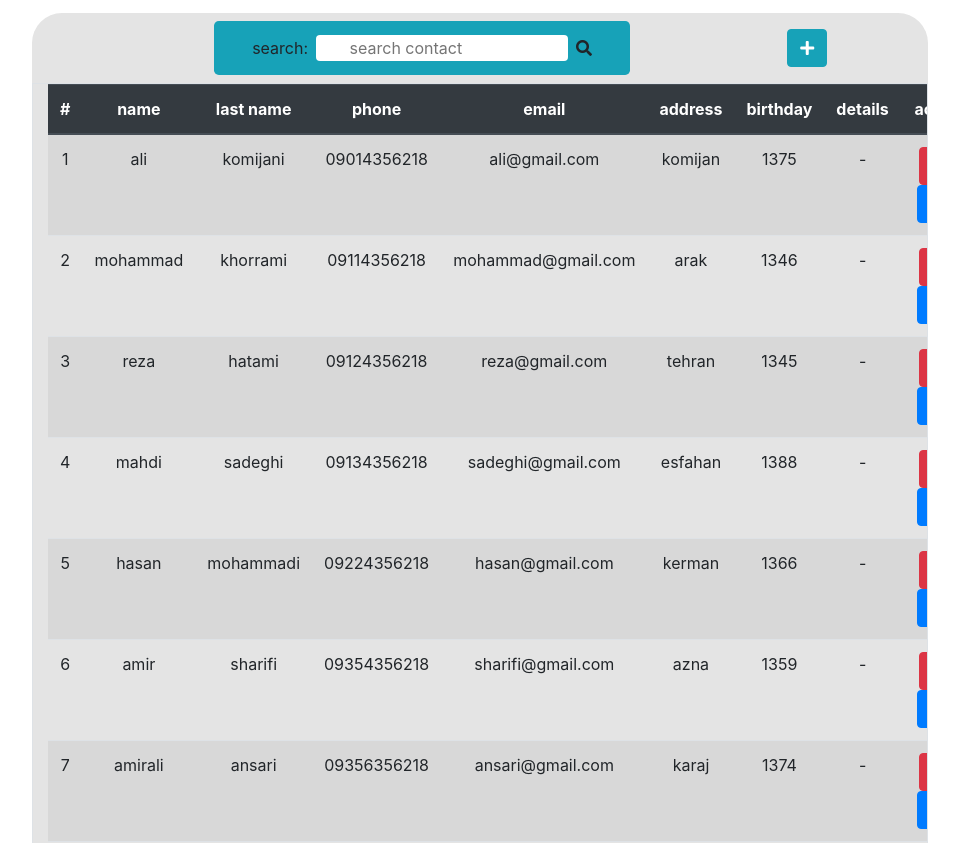
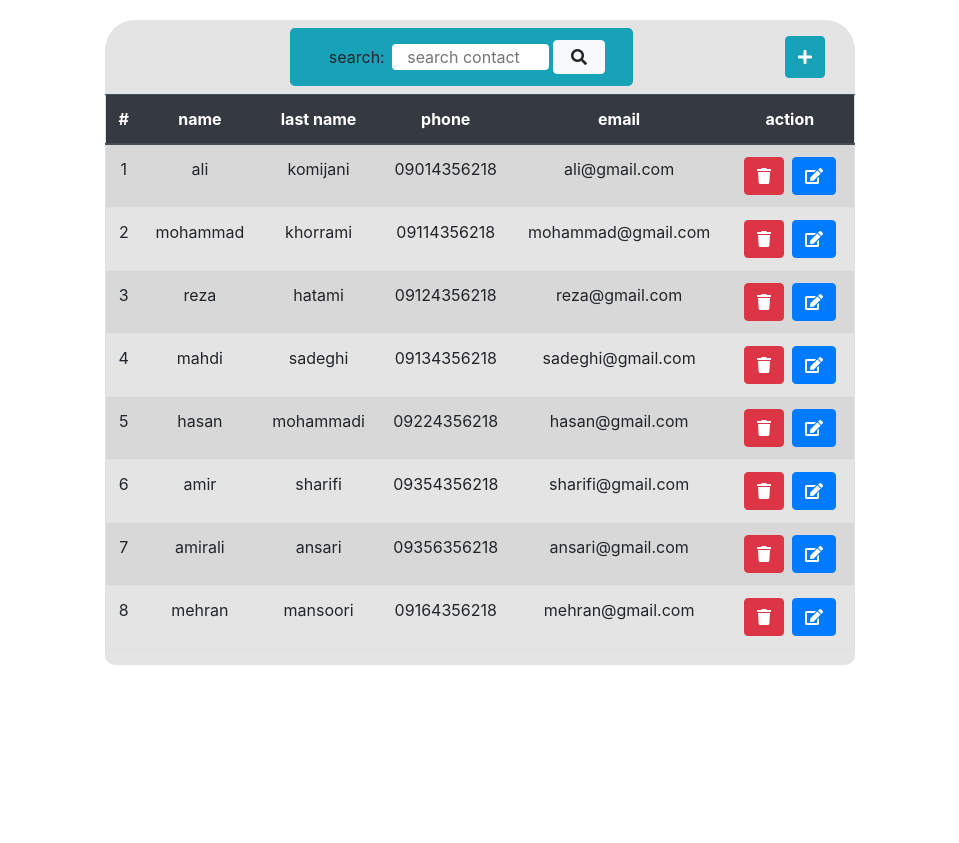
Before and after one commit to mostafa-jamali/Contact-project-by-functional-component-of-React, a React (Create React App) app: page / in a window 1280 px wide. Shown: the top 843 px of the page, without its empty margins (160-1119 px from the left). After the commit the page ends 800 px from the top, so only its background shows below. Built offline with nearby package versions, Linux system fonts and the light colour scheme.

Commit message:
Edit modal and handleAdd

```diff
--- a/src/App.css
+++ b/src/App.css
@@ -1,8 +1,10 @@
 .App {
   text-align: center;
-  max-width: 1000px;
+  max-width: 750px;
   height: 100%;
-  margin: 1% 15% 0 15%;
+  margin-left: auto;
+  margin-right: auto;
+  margin-top: 20px;
   background-color: rgb(228, 228, 228);
   border-radius: 30px 30px 10px 10px;
 }
--- a/src/Components/Edit/Editform.js
+++ b/src/Components/Add/AddForm.jsx
@@ -9,17 +9,13 @@ import Button from 'react-bootstrap/Button';
 import { propTypes } from "react-bootstrap/esm/Image";
 
 
-function Editform({contacts, setContacts, show, setShow,handleShow, handleClose}) {
+function AddForm({contacts, setContacts, show, setShow,handleShow, handleClose}) {
 
     const [newObj, setNewObj] = useState({
-        id: "",
         name: "",
         lastName: "",
         phone: "",
         email: "",
-        address: "",
-        birthday: "",
-        details: "",
     })
     const handleChange= (event)=> {
         const {name, value} = event.target;
@@ -27,32 +23,28 @@ function Editform({contacts, setContacts, show, setShow,handleShow, handleClose}
     }
     const handleAdd = (obj)=>{
         let id = contacts.reduce((initial, item) =>  1 + Math.max(item.id), 0);
-        (obj.name.length > 0) && (obj.lastName.length > 0) && (obj.email.length > 0)
+        (obj.name.length > 0) && (obj.lastName.length > 0) && (obj.phone.length > 0) && (obj.email.length > 0)
         && setContacts([...contacts, {...obj, id}]);
     }
     const handleClear= ()=>{
         setNewObj({
-            id: "",
             name: "",
             lastName: "",
             phone: "",
             email: "",
-            address: "",
-            birthday: "",
-            details: "",
         })
     }
     const handleSubmit = (event) => {
         event.preventDefault();
         handleAdd(newObj);
-        handleClear();
+        // handleClear();
     }
 
     return (
         <>
             <Modal show={show} onHide={handleClose}>
                 <Modal.Header closeButton>
-                    <Modal.Title>Add/Edit contact</Modal.Title>
+                    <Modal.Title>Add contact</Modal.Title>
                 </Modal.Header>
                 <Modal.Body>
                     <form onSubmit={handleSubmit} className="d-flex flex-column">
@@ -68,15 +60,6 @@ function Editform({contacts, setContacts, show, setShow,handleShow, handleClose}
 
                         <label htmlFor="email" className="mb-0 mt-2">email:</label>
                         <input type="email" placeholder="Enter email" name="email" onChange={handleChange} className="rounded border"/>
-
-                        <label htmlFor="address" className="mb-0 mt-2">address:</label>
-                        <input type="address" placeholder="Enter address" name="address" onChange={handleChange} className="rounded border"/>
-
-                        <label htmlFor="birthday" className="mb-0 mt-2">birthday:</label>
-                        <input type="number" placeholder="Enter birthday" name="birthday" onChange={handleChange} className="rounded border"/>
-
-                        <label htmlFor="details" className="mb-0 mt-2">details:</label>
-                        <input type="text" placeholder="Enter details" name="details" onChange={handleChange} className="rounded border"/>
 
                         <Modal.Footer>
                             <Button variant="danger" onClick={handleClose}>
@@ -97,4 +80,4 @@ function Editform({contacts, setContacts, show, setShow,handleShow, handleClose}
 
 }
 
-export default Editform;
+export default AddForm;
--- a/src/Components/Contacts/Tr.js
+++ b/src/Components/Contacts/Tr.js
@@ -1,25 +1,32 @@
 import React, { useState } from 'react';
+import EditForm from '../Edit/EdirForm'
 
-function Tr (props) {
+function Tr ({contacts, setContacts, item}) {
 
     const handleDelete= (id)=>{
-        props.setContacts([...props.contacts.filter(item=> item.id != id)])
+        setContacts([...contacts.filter(item=> item.id != id)])
     }
+    const [show, setShow] = useState(false);
+
+    const handleCloseEdit = () => setShow(false);
+    const handleShowEdit = () => {
+        setShow(true);
+        // let id = contacts.filter((item)=> item.id == id);
+        // handleEdit(id)
+    };
 
     return (
             <>
                 <tr className="tr">
-                    <td>{props.item.id}</td>
-                    <td>{props.item.name}</td>
-                    <td>{props.item.lastName}</td>
-                    <td>{props.item.phone}</td>
-                    <td>{props.item.email}</td>
-                    <td>{props.item.address}</td>
-                    <td>{props.item.birthday}</td>
-                    <td>{props.item.details}</td>
+                    <td>{item.id}</td>
+                    <td>{item.name}</td>
+                    <td>{item.lastName}</td>
+                    <td>{item.phone}</td>
+                    <td>{item.email}</td>
                     <td>
-                        <button onClick={()=> handleDelete(props.item.id)} className="btn btn-danger mx-1"><i className='fa fa-trash'/></button>
-                        <button className="btn btn-primary mx-1"><i className='fa fa-edit'/></button>
+                        <button onClick={()=> handleDelete(item.id)} className="btn btn-danger mx-1"><i className='fa fa-trash'/></button>
+                        <button onClick={handleShowEdit} className="btn btn-primary mx-1"><i className='fa fa-edit'/></button>
+                        <EditForm contacts={contacts} setContacts={setContacts} show={show} handleShowEdit={handleShowEdit} handleCloseEdit={handleCloseEdit}/>
                     </td>
                 </tr>
             </>
--- /dev/null
+++ b/src/Components/Edit/EdirForm.jsx
@@ -0,0 +1,89 @@
+import React, { useState, useEffect } from "react";
+import Modal from 'react-bootstrap/Modal';
+import ModalDialog from 'react-bootstrap/ModalDialog';
+import ModalHeader from 'react-bootstrap/ModalHeader';
+import ModalTitle from 'react-bootstrap/ModalTitle';
+import ModalBody from 'react-bootstrap/ModalBody';
+import ModalFooter from 'react-bootstrap/ModalFooter';
+import Button from 'react-bootstrap/Button';
+import { propTypes } from "react-bootstrap/esm/Image";
+
+
+function EditForm({contacts, setContacts, show,handleShowEdit, handleCloseEdit}) {
+
+    const [editObj, setEditObj] = useState({
+        name: "",
+        lastName: "",
+        phone: "",
+        email: ""
+    })
+    const handleChange= (event)=> {
+        const {name, value} = event.target;
+        setEditObj({...editObj, [name]:value});
+    }
+
+    // const handleEdit = (obj)=>{
+    //     // let edit = contacts.map((item)=> item.id == obj.id);
+    //     setEditObj({
+    //         name: obj.name,
+    //         lastName: obj.lastName,
+    //         phone: obj.phone,
+    //         email: obj.email
+    //     })
+    //     // setContacts([...contacts, {...editObj}]);
+    // }
+    const handleClear= ()=>{
+        setEditObj({
+            name: "",
+            lastName: "",
+            phone: "",
+            email: "",
+        })
+    }
+    const handleSubmit = (event) => {
+        event.preventDefault();
+        // handleEdit(obj);
+        // handleClear();
+    }
+
+    return (
+        <>
+            <Modal show={show} onHide={handleCloseEdit}>
+                <Modal.Header closeButton>
+                    <Modal.Title>Edit contact</Modal.Title>
+                </Modal.Header>
+                <Modal.Body>
+                    <form onSubmit={handleSubmit} className="d-flex flex-column">
+
+                        <label htmlFor="name" className="mb-0 mt-0">name:</label>
+                        <input type="text" placeholder="Enter name" name="name" onChange={handleChange} className="rounded border"/>
+
+                        <label htmlFor="latName" className="mb-0 mt-2">latName:</label>
+                        <input type="text" placeholder="Enter lastName" name="lastName" onChange={handleChange} className="rounded border"/>
+
+                        <label htmlFor="phone" className="mb-0 mt-2">phone:</label>
+                        <input type="phone" placeholder="Enter phone" name="phone" onChange={handleChange} className="rounded border"/>
+
+                        <label htmlFor="email" className="mb-0 mt-2">email:</label>
+                        <input type="email" placeholder="Enter email" name="email" onChange={handleChange} className="rounded border"/>
+
+                        <Modal.Footer>
+                            <Button variant="danger" onClick={handleCloseEdit}>
+                                Close
+                            </Button>
+                            <Button variant="secondary" type="reset" onClick={handleClear}>
+                                Clear
+                            </Button>
+                            <Button variant="success" type="submit">
+                                Save
+                            </Button>
+                        </Modal.Footer>
+                    </form>
+                </Modal.Body>
+            </Modal>
+        </>
+    );
+
+}
+
+export default EditForm;
--- a/src/Components/Table/Table.js
+++ b/src/Components/Table/Table.js
@@ -1,19 +1,20 @@
 import React, { useState, useEffect } from 'react';
 import Tr from '../Contacts/Tr';
-import Editform from '../Edit/Editform';
+import Editform from '../Add/AddForm';
 import '../Table/table.css';
+import AddForm from '../Add/AddForm';
 
-function Table (props) {
+function Table () {
 
     const [contacts, setContacts] = useState([
-        {id:1, name:"ali", lastName:"komijani", phone:"09014356218", email:"ali@gmail.com", address:"komijan", birthday:"1375", details:"-", action:""},
-        {id:2, name:"mohammad", lastName:"khorrami", phone:"09114356218", email:"mohammad@gmail.com", address:"arak", birthday:"1346", details:"-", action:""},
-        {id:3, name:"reza", lastName:"hatami", phone:"09124356218", email:"reza@gmail.com", address:"tehran", birthday:"1345", details:"-", action:""},
-        {id:4, name:"mahdi", lastName:"sadeghi", phone:"09134356218", email:"sadeghi@gmail.com", address:"esfahan", birthday:"1388", details:"-", action:""},
-        {id:5, name:"hasan", lastName:"mohammadi", phone:"09224356218", email:"hasan@gmail.com", address:"kerman", birthday:"1366", details:"-", action:""},
-        {id:6, name:"amir", lastName:"sharifi", phone:"09354356218", email:"sharifi@gmail.com", address:"azna", birthday:"1359", details:"-", action:""},
-        {id:7, name:"amirali", lastName:"ansari", phone:"09356356218", email:"ansari@gmail.com", address:"karaj", birthday:"1374", details:"-", action:""},
-        {id:8, name:"mehran", lastName:"mansoori", phone:"09164356218", email:"mehran@gmail.com", address:"shiraz", birthday:"1375", details:"-", action:""},
+        {id:1, name:"ali", lastName:"komijani", phone:"09014356218", email:"ali@gmail.com", action:""},
+        {id:2, name:"mohammad", lastName:"khorrami", phone:"09114356218", email:"mohammad@gmail.com", action:""},
+        {id:3, name:"reza", lastName:"hatami", phone:"09124356218", email:"reza@gmail.com", action:""},
+        {id:4, name:"mahdi", lastName:"sadeghi", phone:"09134356218", email:"sadeghi@gmail.com", action:""},
+        {id:5, name:"hasan", lastName:"mohammadi", phone:"09224356218", email:"hasan@gmail.com", action:""},
+        {id:6, name:"amir", lastName:"sharifi", phone:"09354356218", email:"sharifi@gmail.com", action:""},
+        {id:7, name:"amirali", lastName:"ansari", phone:"09356356218", email:"ansari@gmail.com", action:""},
+        {id:8, name:"mehran", lastName:"mansoori", phone:"09164356218", email:"mehran@gmail.com", action:""},
 
     ]);
     const [search, setSearch]= useState("");
@@ -35,17 +36,17 @@ function Table (props) {
 
     return (
         <>
-            <div className="tableContainer">
+            <div className="tableContainer table-responsive">
                 <div className="col-12 row justify-content-around pl-5">
-                    <div className="col-6 row align-items-center justify-content-center bg-info rounded-lg py-2 my-2 ml-5">
-                        <label className="mb-0">search:</label>
-                        <input className="rounded border-0 mx-2 input" name={'search'} onChange={chengeHandler} value={search} placeholder="       search contact"/>
-                        <i className='fa fa-search'/>
+                    <div className="col-10 col-md-8 col-lg-6 mx-auto row align-items-center justify-content-center bg-info rounded-lg py-2 my-2 ml-5">
+                        <label className="mb-0 col-6 col-sm-8 col-lg-3">search:</label>
+                        <input className="rounded border-0  col-12 col-sm-8 col-lg-6" name={'search'} onChange={chengeHandler} value={search} placeholder="search contact"/>
+                        <button className="btn btn-light py-1 m-1 col-3 col-sm-2 col-lg-2"><i className='fa fa-search'/></button>
                     </div>
                     <button className="btn btn-info my-3" onClick={handleShow}><i className='fa fa-plus'/></button>
-                    <Editform contacts={contacts} setContacts={setContacts} show={show} setShow={setShow} handleShow={handleShow} handleClose={handleClose}/>
+                    <AddForm contacts={contacts} setContacts={setContacts} show={show} setShow={setShow} handleShow={handleShow} handleClose={handleClose}/>
                 </div>
-                <table className="table table-responsive col-12 table-striped table-hover border">
+                <table className="table col-12 table-striped table-hover border">
                     <thead className="thead-dark">
                         <tr>
                             <th>#</th>
@@ -53,15 +54,12 @@ function Table (props) {
                             <th>last name</th>
                             <th>phone</th>
                             <th>email</th>
-                            <th>address</th>
-                            <th>birthday</th>
-                            <th>details</th>
                             <th>action</th>
                         </tr>
                     </thead>
                     <tbody>
                         {newTr.map((item) =>(
-                            <Tr key={item.id} item={item} contacts={contacts} setContacts={setContacts} handleShow={handleShow}/>
+                            <Tr key={item.id} item={item} contacts={contacts} setContacts={setContacts} />
                         ))}
                     </tbody>
                 </table>
```
